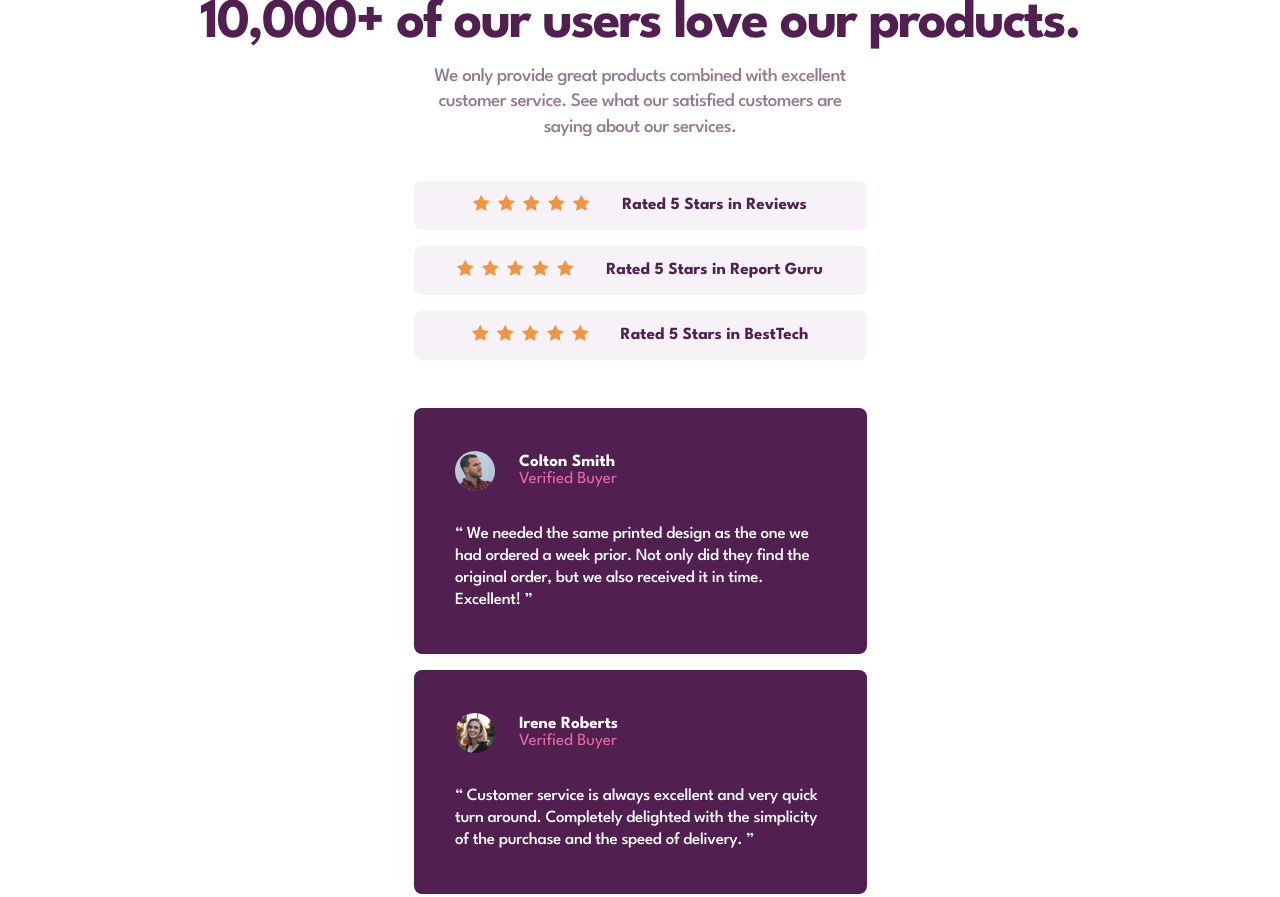
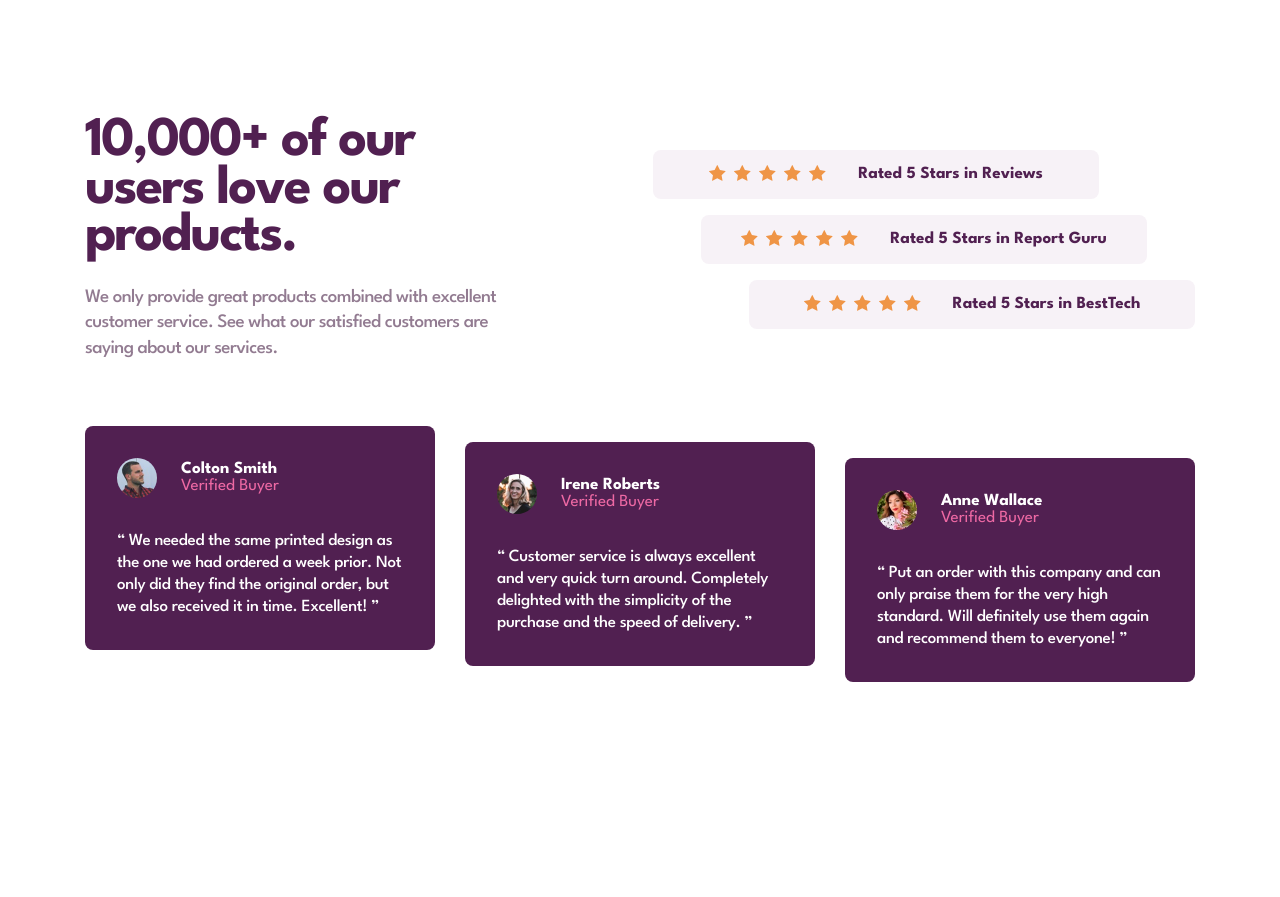
Before and after one commit to enriquesamudio99/fm-social-proof-section, a plain HTML site: page index.html in a window 1280 px wide. Shown: the top 897 px of the page. After the commit the page ends 800 px from the top, so only its background shows below. Drawn offline with Linux system fonts and the light colour scheme.

Commit message:
Responsive for desktop done

```diff
--- a/assets/styles/main.css
+++ b/assets/styles/main.css
@@ -178,8 +178,22 @@ a {
   }
 }
 
+@media (min-width: 80rem) {
+  .hero__container {
+    flex-direction: row;
+    justify-content: space-between;
+  }
+}
+
 .hero__left {
   text-align: center;
+}
+
+@media (min-width: 80rem) {
+  .hero__left {
+    text-align: left;
+    width: 27.8125rem;
+  }
 }
 
 @media (min-width: 40rem) {
@@ -204,6 +218,12 @@ a {
   }
 }
 
+@media (min-width: 80rem) {
+  .hero__title {
+    padding: 0;
+  }
+}
+
 .hero__subtitle {
   margin-top: 1rem;
   font: var(--txt-preset-3);
@@ -217,6 +237,13 @@ a {
   }
 }
 
+@media (min-width: 80rem) {
+  .hero__subtitle {
+    margin-top: 1.5rem;
+    max-width: 100%;
+  }
+}
+
 .hero__reviews {
   display: flex;
   flex-direction: column;
@@ -226,6 +253,12 @@ a {
 @media (min-width: 40rem) {
   .hero__reviews {
     width: 28.3125rem;
+  }
+}
+
+@media (min-width: 80rem) {
+  .hero__reviews {
+    width: 33.875rem;
   }
 }
 
@@ -251,6 +284,20 @@ a {
     justify-content: center;
     gap: 2rem;
     padding: 1rem 2.2188rem;
+  }
+}
+
+@media (min-width: 80rem) {
+  .hero__review {
+    width: 27.875rem;
+  }
+
+  .hero__review:nth-child(2) {
+    align-self: center;
+  }
+
+  .hero__review:nth-child(3) {
+    align-self: flex-end;
   }
 }
 
@@ -284,6 +331,7 @@ a {
 
 @media (min-width: 80rem) {
   .testimonials {
+    margin-top: 4rem;
     margin-bottom: 0;
   }
 }
@@ -295,15 +343,39 @@ a {
   }
 }
 
+@media (min-width: 80rem) {
+  .testimonials__container {
+    width: 100%;
+  }
+}
+
 .testimonials__grid {
   display: grid;
   gap: 1rem;
+}
+
+@media (min-width: 80rem) {
+  .testimonials__grid {
+    grid-template-columns: repeat(3, 1fr);
+    gap: 1.875rem;
+    align-items: flex-start;
+  }
 }
 
 .testimonial {
   background-color: var(--clr-purple-900);
   border-radius: .5rem;
   color: var(--clr-white);
+}
+
+@media (min-width: 80rem) {
+  .testimonial:nth-child(2) {
+    margin-top: 1rem;
+  }
+
+  .testimonial:nth-child(3) {
+    margin-top: 2rem;
+  }
 }
 
 .testimonial__container {
@@ -313,6 +385,12 @@ a {
 @media (min-width: 40rem) {
   .testimonial__container {
     padding: 2.6875rem 2.5938rem;
+  }
+}
+
+@media (min-width: 80rem) {
+  .testimonial__container {
+    padding: 2rem;
   }
 }
 
```
